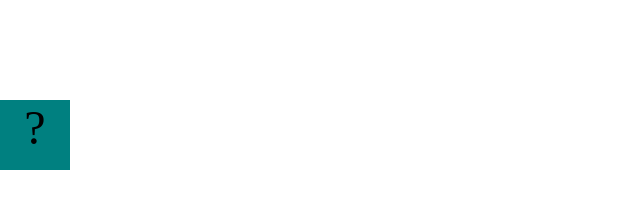
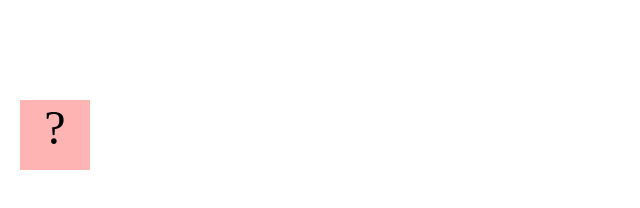
Before and after one commit to JenniferNguyen777/JenniferNguyen777, a plain HTML site: page projects/bouncing-box/index.html in a window 1280 px wide. Shown: the whole page, without its empty margins (0-640 px from the left). Drawn offline with Linux system fonts and the light colour scheme.

Commit message:
add bouncing box

```diff
--- a/projects/bouncing-box/index.html
+++ b/projects/bouncing-box/index.html
@@ -8,14 +8,14 @@
 		.box {
 			width: 70px;
 			height: 70px;
-			background-color: teal;
+			background-color: rgb(255, 180, 180);
 			font-size: 300%;
 			text-align: center;
 			user-select: none;
 			display: block;
 			position: absolute;
 			top: 100px;
-			left: 0px;  /* <--- Change me! */
+			left: 0px;
 		}
 		.board{
 			height: 100vh;
@@ -63,7 +63,7 @@
 
 			// TODO 2 - Variable declarations
 
-
+			var positionX = 0;
 
 			/*
 			This Function will be called 20 times/second. Each time it is called,
@@ -71,7 +71,11 @@
 			turn it around!
 			*/
 			function update() {
-
+				moveBoxTo(positionX);
+				moveBoxTo(0);
+				moveBoxTo(10);
+				moveBoxTo(20);
+				/* Your Code to Increase positionX by 10 HERE */
 
 			};
 
--- a/projects/platformer/platformer.css
+++ b/projects/platformer/platformer.css
@@ -1,5 +1,6 @@
 body {
   margin: 0px;
+
 }
 
 canvas {
@@ -8,4 +9,5 @@ canvas {
 
 img {
   display: none;
+
 }
```
